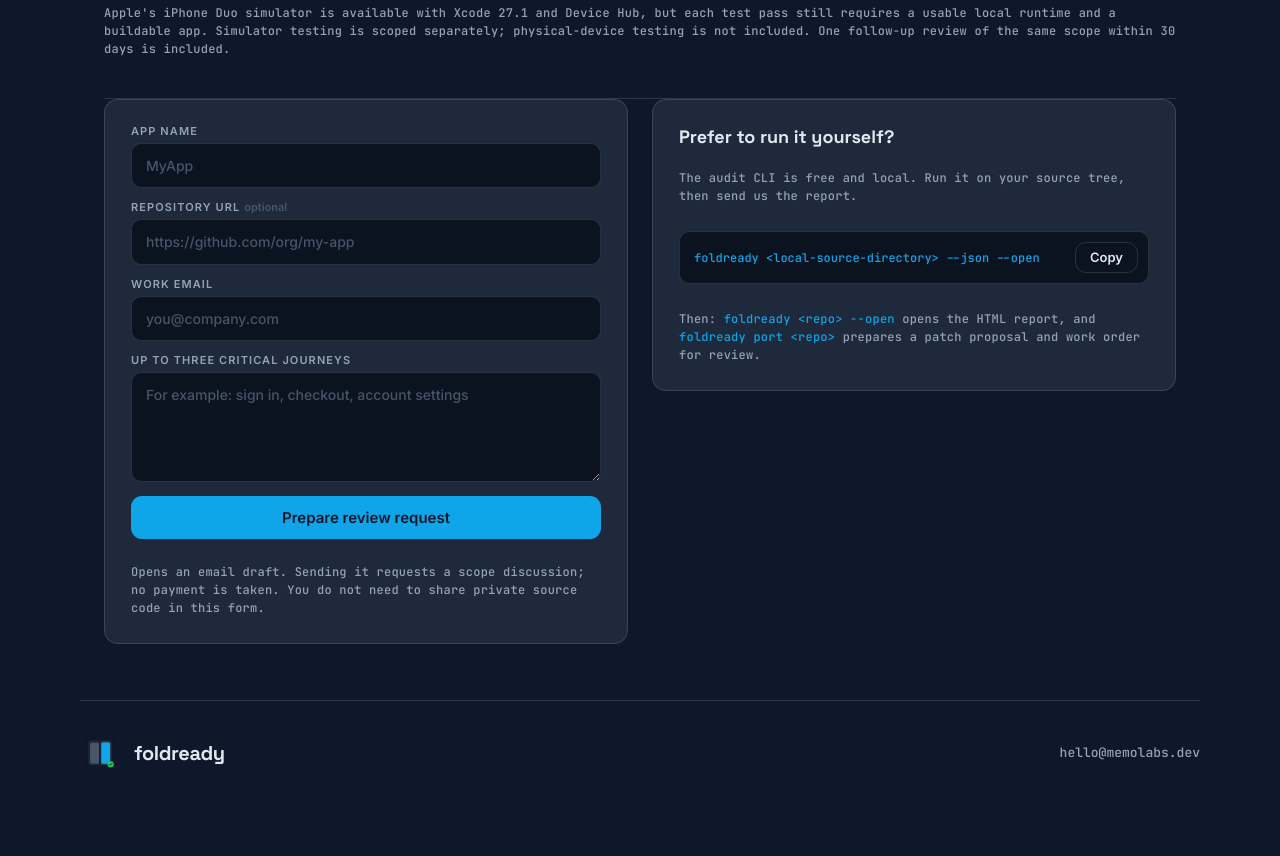
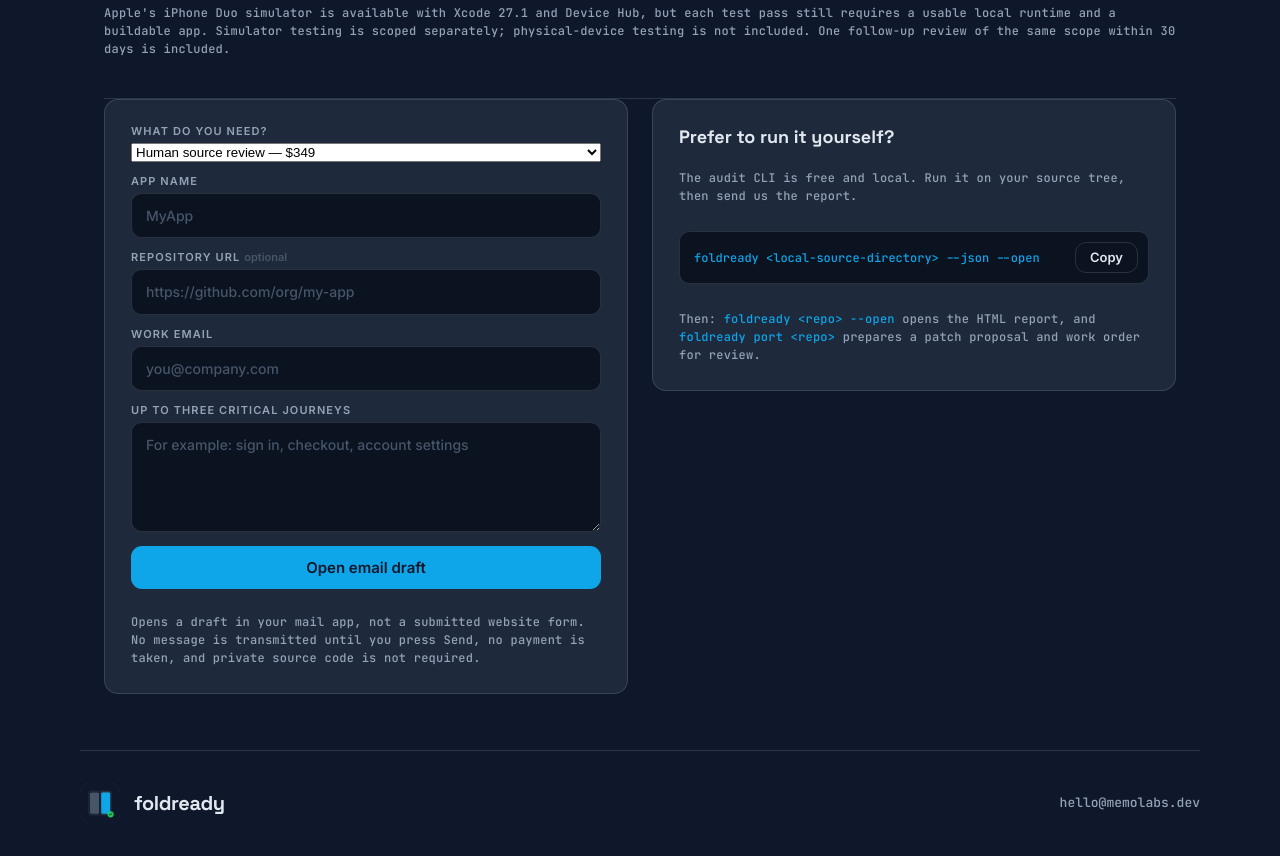
Before and after one commit to guillaume-flambard/foldready, a Next.js app in the folder web/: page /get-scored in a window 1280 px wide. Shown: the part 380-1236 px from the top of the page. Before the commit the page ends 1209 px from the top, so only its background shows below. Built offline with nearby package versions, Linux system fonts and the light colour scheme.

Commit message:
web: distinguish source-only audit from conditional Duo runtime quotes in lead intake

```diff
--- a/web/components/GetScoredForm.tsx
+++ b/web/components/GetScoredForm.tsx
@@ -7,19 +7,20 @@
   const [repo, setRepo] = useState("");
   const [email, setEmail] = useState("");
   const [journeys, setJourneys] = useState("");
-  const [sent, setSent] = useState(false);
+  const [draftPrepared, setDraftPrepared] = useState(false);
+  const [reviewType, setReviewType] = useState<"source" | "validation">("source");
   const [copied, setCopied] = useState(false);
 
   const cliCmd = "foldready <local-source-directory> --json --open";
 
   function submit(e: React.FormEvent) {
     e.preventDefault();
-    const subject = encodeURIComponent(`FoldReady readiness review: ${appName.trim() || "my app"}`);
+    const subject = encodeURIComponent(`FoldReady ${reviewType === "source" ? "source review" : "validation enquiry"}: ${appName.trim() || "my app"}`);
     const body = encodeURIComponent(
-      `App: ${appName.trim()}\nRepo / source: ${repo.trim()}\nEmail: ${email.trim()}\nCritical journeys: ${journeys.trim()}\n\nI would like to discuss the $349 readiness review. Please confirm the scope, test environments and delivery date before work starts.`
+      `Request type: ${reviewType === "source" ? "$349 human source review, no simulator test" : "Separate quote: runtime validation or corrections"}\nApp: ${appName.trim()}\nRepo / source: ${repo.trim()}\nEmail: ${email.trim()}\nCritical journeys: ${journeys.trim()}\n\nPlease agree scope, access, linked SDK, delivery date, testing capability and price before any paid work.`
     );
     window.location.href = `mailto:hello@memolabs.dev?subject=${subject}&body=${body}`;
-    setSent(true);
+    setDraftPrepared(true);
   }
 
   async function copyCmd() {
@@ -34,6 +35,13 @@
     <div className="gs-grid">
       <form className="gs-form" onSubmit={submit}>
         <label className="field">
+          <span>What do you need?</span>
+          <select value={reviewType} onChange={(e) => setReviewType(e.target.value as "source" | "validation")}>
+            <option value="source">Human source review — $349</option>
+            <option value="validation">Discuss Duo runtime testing or fixes — quote</option>
+          </select>
+        </label>
+        <label className="field">
           <span>App name</span>
           <input value={appName} onChange={(e) => setAppName(e.target.value)} placeholder="MyApp" required />
         </label>
@@ -46,9 +54,9 @@
           <input type="email" value={email} onChange={(e) => setEmail(e.target.value)} placeholder="you@company.com" required />
         </label>
         <label className="field"><span>Up to three critical journeys</span><textarea value={journeys} onChange={(e) => setJourneys(e.target.value)} placeholder="For example: sign in, checkout, account settings" required /></label>
-        <button className="btn btn-pri" type="submit" style={{ width: "100%" }}>Prepare review request</button>
+        <button className="btn btn-pri" type="submit" style={{ width: "100%" }}>Open email draft</button>
         <p className="spec" style={{ marginTop: 10 }}>
-          Opens an email draft. Sending it requests a scope discussion; no payment is taken. You do not need to share private source code in this form.
+          Opens a draft in your mail app, not a submitted website form. No message is transmitted until you press Send, no payment is taken, and private source code is not required.
         </p>
       </form>
 
@@ -65,9 +73,9 @@
           Then: <code>foldready &lt;repo&gt; --open</code> opens the HTML report, and{" "}
           <code>foldready port &lt;repo&gt;</code> prepares a patch proposal and work order for review.
         </p>
-        {sent && (
+        {draftPrepared && (
           <p className="chip ready" style={{ marginTop: 14 }}>
-            <span className="dot" /> Email draft requested. If your mail client did not open, email hello@memolabs.dev. Nothing has been sent automatically.
+            <span className="dot" /> Draft requested, not sent. If your mail client did not open, email hello@memolabs.dev. Nothing has been sent automatically.
           </p>
         )}
       </div>
```
